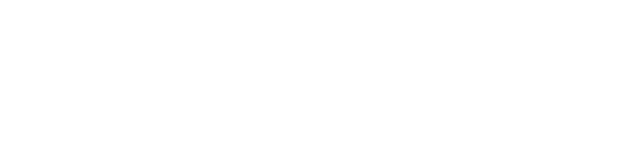
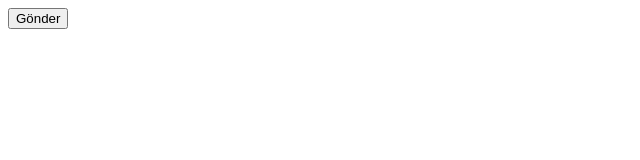
Before and after one commit to kbrzdem/kodluyoruz.4.1, a plain HTML site: page index.html in a window 1280 px wide. Shown: the whole page, without its empty margins (0-640 px from the left). Drawn offline with Linux system fonts and the light colour scheme.

Commit message:
buton oluşturuldu

```diff
--- a/index.html
+++ b/index.html
@@ -6,6 +6,6 @@
     <title>Document</title>
 </head>
 <body>
-
+    <button type="submit">Gönder</button>
 </body>
 </html>
```
